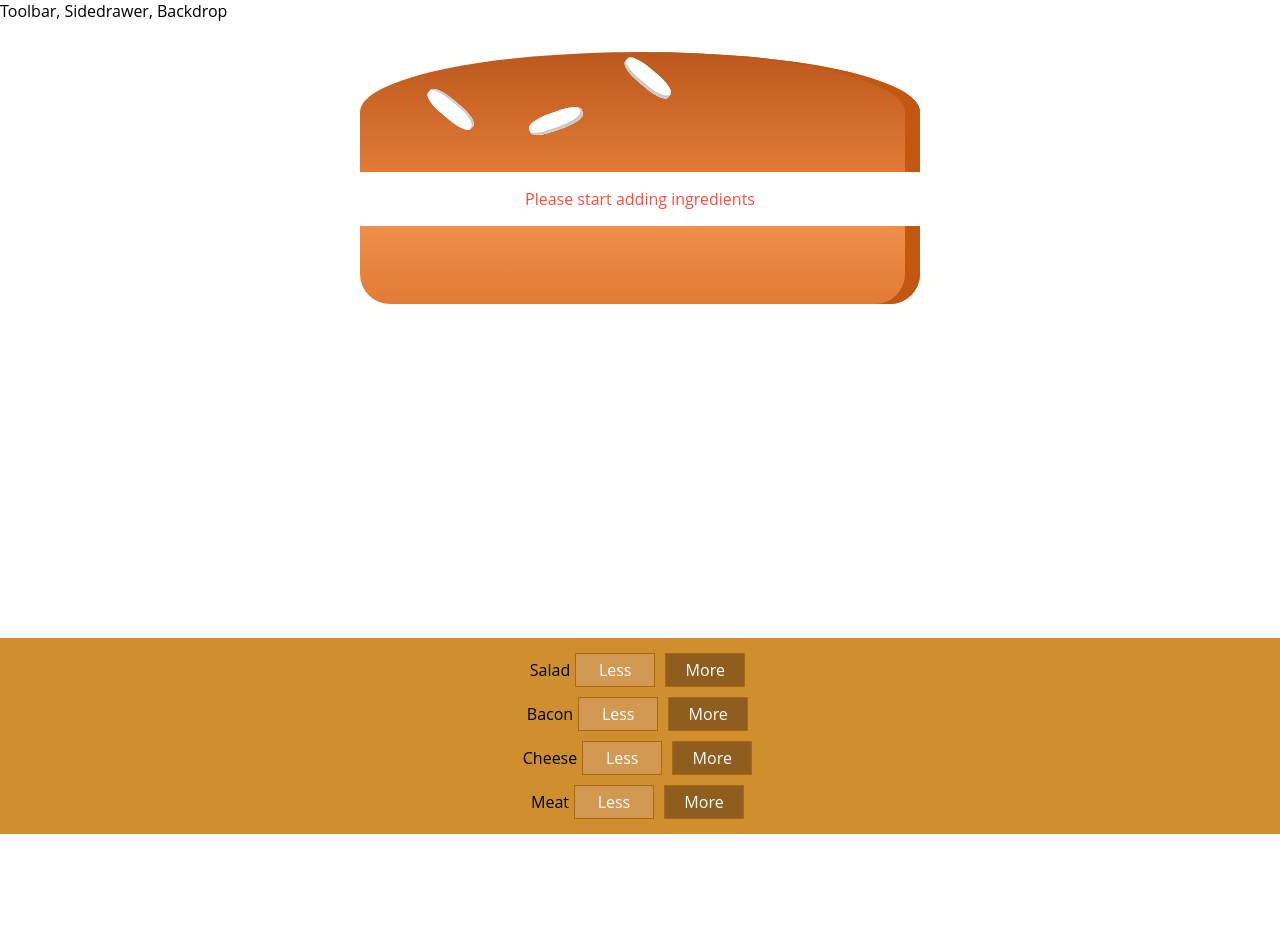
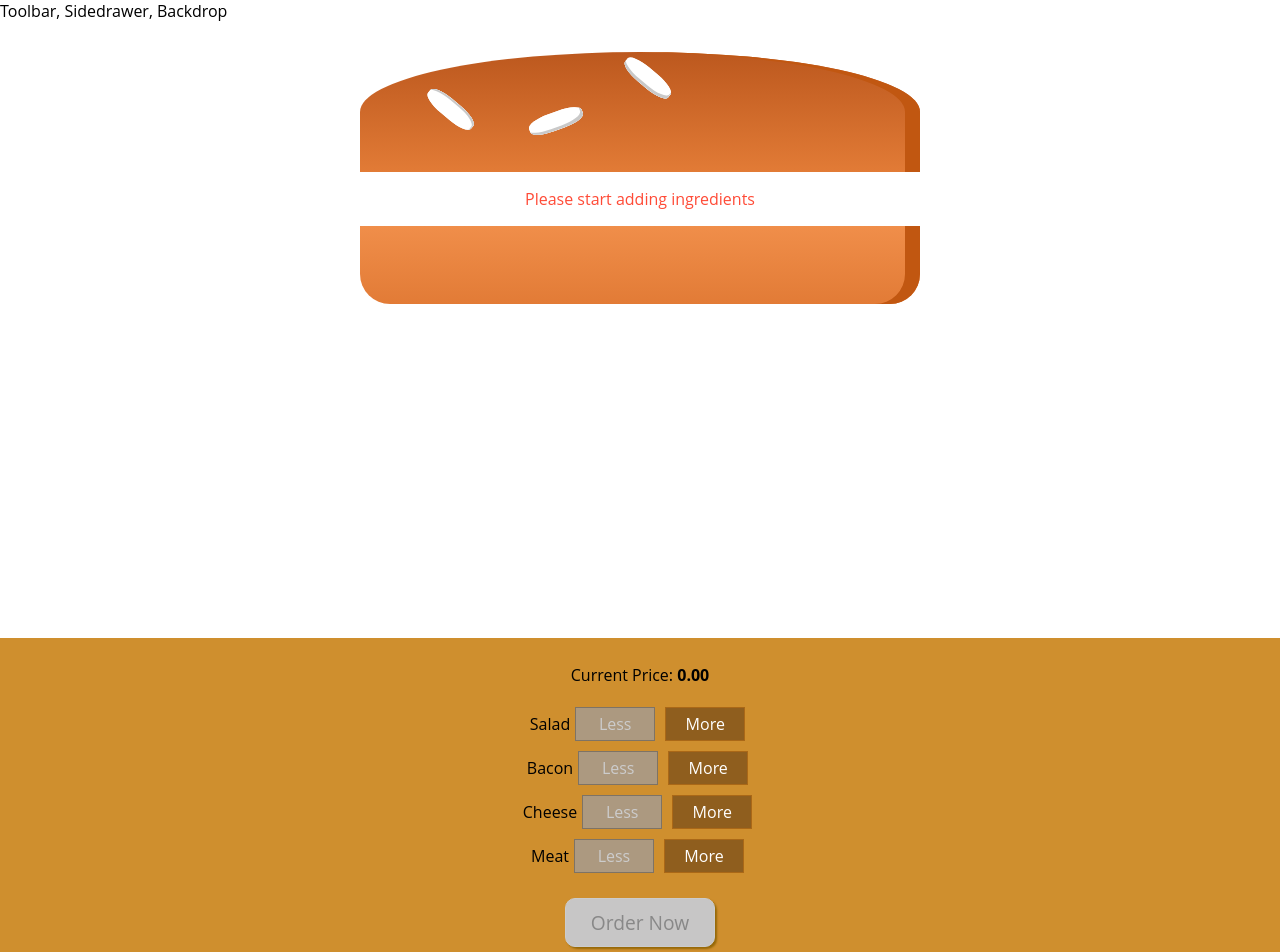
Before and after one commit to hippiedev/burger-builder-app, a React (Create React App) app: page / in a window 1280 px wide. Shown: the top 952 px of the page. Before the commit the page ends 834 px from the top, so only its background shows below. Built offline with nearby package versions, Linux system fonts and the light colour scheme; the HTML template or start-up script is replaced by a standard one.

Commit message:
remove button, order button, price

```diff
--- a/src/components/Burger/BuildControls/BuildControl/BuildControl.js
+++ b/src/components/Burger/BuildControls/BuildControl/BuildControl.js
@@ -5,7 +5,7 @@
     return (
         <div className={classes.BuildControl}>
             <div className={classes.label}>{props.label}</div>
-            <button className={classes.Less}>Less</button>
+            <button className={classes.Less} onClick={props.removed} disabled={props.disabled}>Less</button>
             <button onClick={props.added} className={classes.More}>More</button>
         </div>
     )
--- a/src/components/Burger/BuildControls/BuildControls.js
+++ b/src/components/Burger/BuildControls/BuildControls.js
@@ -12,9 +12,16 @@
 const BuildControls= (props) => {
     return (
         <div className={classes.BuildControls}>
+            <p>Current Price: <strong>{props.price.toFixed(2)}</strong></p>
             {controls.map(ctrl => (
-                <BuildControl added={() => props.ingredientAdded(ctrl.type)} key={ctrl.label} label={ctrl.label}/>
+                <BuildControl
+                added={() => props.ingredientAdded(ctrl.type)}
+                removed={() => props.ingredientRemoved(ctrl.type)}
+                disabled={props.disabled[ctrl.type]} key={ctrl.label}
+                label={ctrl.label}
+                />
             ))}
+            <button disabled={!props.purchasable} className={classes.OrderButton}>Order Now</button>
         </div>
     )
 }
--- a/src/components/Burger/BuildControls/BuildControls.module.css
+++ b/src/components/Burger/BuildControls/BuildControls.module.css
@@ -9,3 +9,46 @@
     margin: auto;
     padding: 10px 0;
 }
+
+.OrderButton {
+    background-color: #DAD735;
+    outline: none;
+    cursor: pointer;
+    border: 1px solid #966909;
+    border-radius: 10px;
+    color: #966909;
+    margin: 20px 0px;
+    font-family: inherit;
+    font-size: 1.2em;
+    padding: 10px 25px;
+    box-shadow: 2px 2px 2px #966909;
+}
+
+.OrderButton:hover, .OrderButton:active {
+    background-color: #A0DB41;
+    border: 1px solid #966909;
+    color: #966909;
+}
+
+.OrderButton:disabled {
+    background-color: #C7C6C6;
+    cursor: not-allowed;
+    border: 1px solid #ccc;
+    color: #888888;
+}
+
+.OrderButton:not(:disabled) {
+    animation: enable 0.3s linear;
+}
+
+@keyframes enable {
+    0% {
+        transform: scale(1);
+    }
+    60% {
+        transform: scale(1.1);
+    }
+    100% {
+        transform: scale(1);
+    }
+}
--- a/src/components/Burger/Burger.module.css
+++ b/src/components/Burger/Burger.module.css
@@ -14,7 +14,7 @@
 @media(min-width: 500px) and (min-height: 401px){
     .Burger{
         width: 450px;
-        height: 400px;
+        height: 340px;
     }
 }
 @media(min-width: 1000px) and (min-height: 700px){
--- a/src/containers/BurgerBuilder/BurgerBuilder.js
+++ b/src/containers/BurgerBuilder/BurgerBuilder.js
@@ -18,8 +18,22 @@
             cheese: 0,
             meat: 0
         },
-        totalPrice: 5
+        totalPrice: 0,
+        purchasable: false
     }
+
+    updatePurchaseState (ingredients) {
+
+        const sum = Object.keys(ingredients)
+        .map(igKey => {
+            return ingredients[igKey];
+        })
+        .reduce((sum, el) => {
+            return sum + el;
+        }, 0);
+        this.setState({purchasable: sum > 0})
+    }
+
     addIngredientHandler = (type) => {
         const oldCount = this.state.ingredients[type];
         const updatedCount = oldCount + 1;
@@ -33,16 +47,45 @@
         this.setState({
             totalPrice: newPrice,
             ingredients: updatedIngredients
-        })
+        });
+        this.updatePurchaseState(updatedIngredients);
     }
     removeIngredientHandler = (type) => {
-
+        const oldCount = this.state.ingredients[type];
+        const updatedCount = oldCount - 1;
+        const updatedIngredients = {
+            ...this.state.ingredients
+        };
+        updatedIngredients[type] = updatedCount;
+        const priceDeduction = INGREDIENT_PRICES[type];
+        const oldPrice = this.state.totalPrice;
+        if (oldCount <= 0){
+            return;
+        }
+        const newPrice = oldPrice - priceDeduction;
+        this.setState({
+            totalPrice: newPrice,
+            ingredients: updatedIngredients
+        })
+        this.updatePurchaseState(updatedIngredients);
     }
     render() {
+        const disabledInfo = {
+            ...this.state.ingredients
+        };
+        for (let key in disabledInfo) {
+            disabledInfo[key] = disabledInfo[key] <= 0
+        }
         return (
             <Aux>
                 <Burger ingredients={this.state.ingredients}/>
-                <BuildControls ingredientAdded={this.addIngredientHandler}/>
+                <BuildControls
+                ingredientAdded={this.addIngredientHandler}
+                ingredientRemoved={this.removeIngredientHandler}
+                disabled={disabledInfo}
+                purchasable={this.state.purchasable}
+                price={this.state.totalPrice}
+                />
             </Aux>
         )
     }
```
